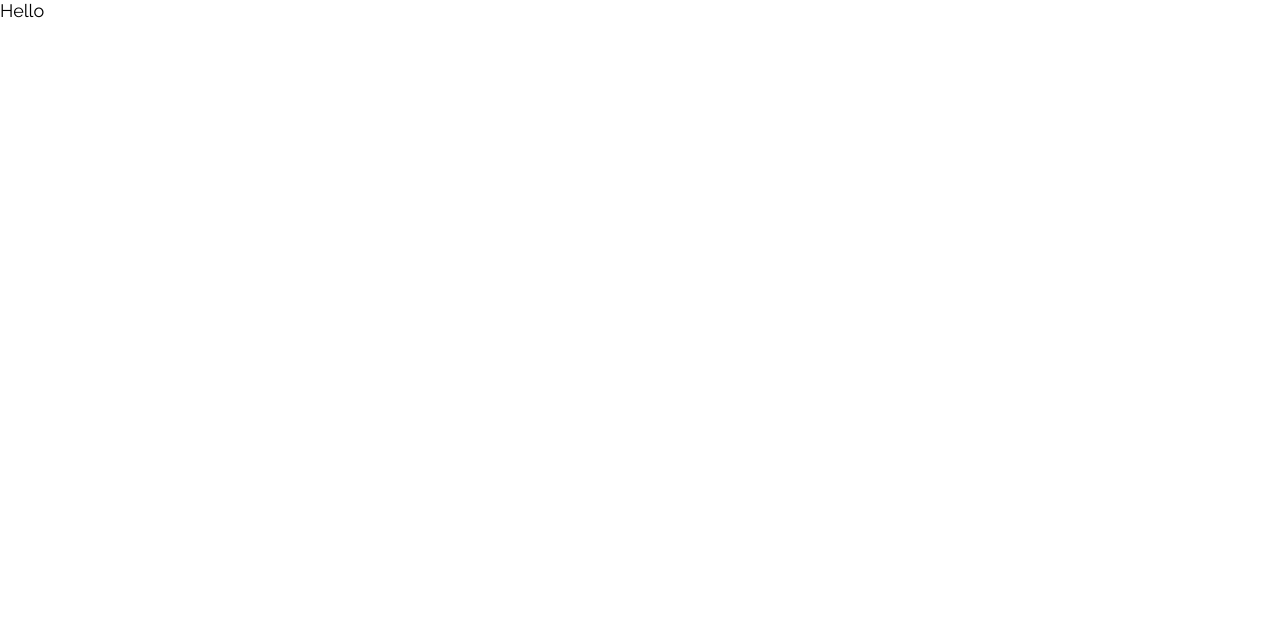
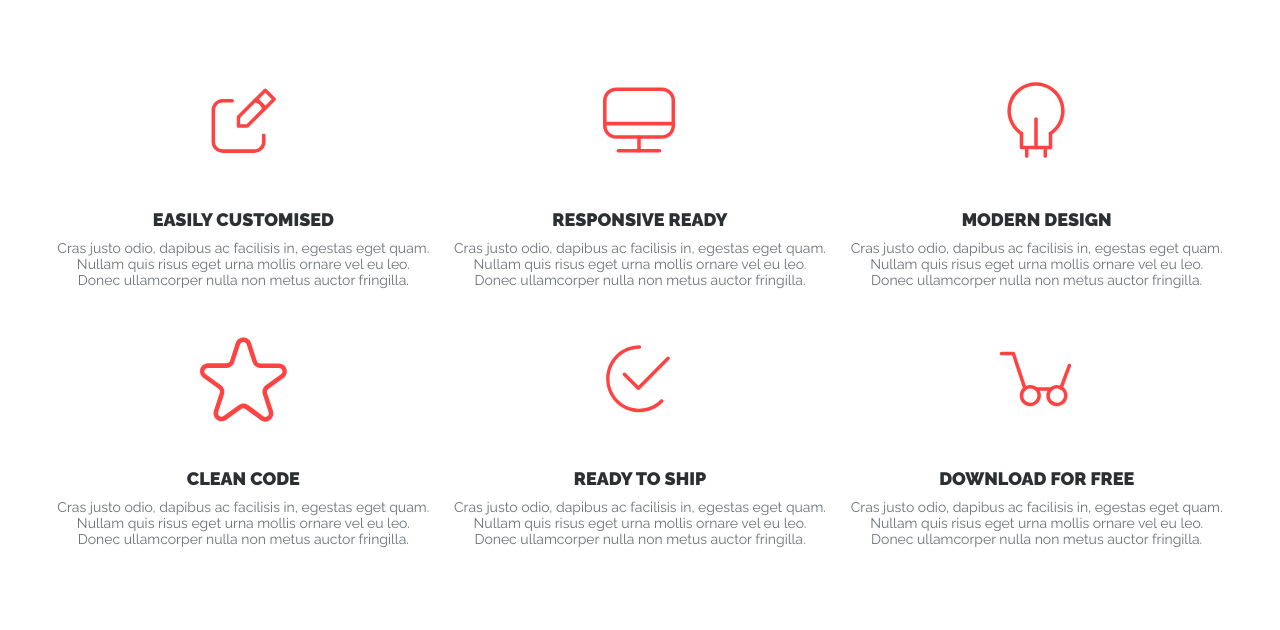
Before and after one commit to AnnaBR01/activebox, a website built with Parcel: page src/index.html in a window 1280 px wide. Built offline with nearby package versions, Linux system fonts and the light colour scheme.

Commit message:
final commit advantages

```diff
--- a/src/index.html
+++ b/src/index.html
@@ -10,6 +10,75 @@
     <title>Activebox</title>
   </head>
   <body>
-    Hello
+    <section class="advantages">
+      <div class="advantages__container container">
+        <div class="advantages__block">
+          <div class="advantages__image">
+            <img src="./images/icon-customised.svg" alt="Easily Customised" />
+          </div>
+          <h4 class="advantages__title">Easily Customised</h4>
+          <p class="advantages__text">
+            Cras justo odio, dapibus ac facilisis in, egestas eget quam. Nullam
+            quis risus eget urna mollis ornare vel eu leo. Donec ullamcorper
+            nulla non metus auctor fringilla.
+          </p>
+        </div>
+        <div class="advantages__block">
+          <div class="advantages__image">
+            <img src="./images/icon-ready.svg" alt="Responsive Ready" />
+          </div>
+          <h4 class="advantages__title">Responsive Ready</h4>
+          <p class="advantages__text">
+            Cras justo odio, dapibus ac facilisis in, egestas eget quam. Nullam
+            quis risus eget urna mollis ornare vel eu leo. Donec ullamcorper
+            nulla non metus auctor fringilla.
+          </p>
+        </div>
+        <div class="advantages__block">
+          <div class="advantages__image">
+            <img src="./images/icon-design.svg" alt="Modern Design" />
+          </div>
+          <h4 class="advantages__title">Modern Design</h4>
+          <p class="advantages__text">
+            Cras justo odio, dapibus ac facilisis in, egestas eget quam. Nullam
+            quis risus eget urna mollis ornare vel eu leo. Donec ullamcorper
+            nulla non metus auctor fringilla.
+          </p>
+        </div>
+        <div class="advantages__block">
+          <div class="advantages__image">
+            <img src="./images/icon-code.svg" alt="Clean Code" />
+          </div>
+          <h4 class="advantages__title">Clean Code</h4>
+          <p class="advantages__text">
+            Cras justo odio, dapibus ac facilisis in, egestas eget quam. Nullam
+            quis risus eget urna mollis ornare vel eu leo. Donec ullamcorper
+            nulla non metus auctor fringilla.
+          </p>
+        </div>
+        <div class="advantages__block">
+          <div class="advantages__image">
+            <img src="./images/icon-ship.svg" alt="Ready to Ship" />
+          </div>
+          <h4 class="advantages__title">Ready to Ship</h4>
+          <p class="advantages__text">
+            Cras justo odio, dapibus ac facilisis in, egestas eget quam. Nullam
+            quis risus eget urna mollis ornare vel eu leo. Donec ullamcorper
+            nulla non metus auctor fringilla.
+          </p>
+        </div>
+        <div class="advantages__block">
+          <div class="advantages__image">
+            <img src="./images/icon-download.svg" alt="Download for Free" />
+          </div>
+          <h4 class="advantages__title">Download for Free</h4>
+          <p class="advantages__text">
+            Cras justo odio, dapibus ac facilisis in, egestas eget quam. Nullam
+            quis risus eget urna mollis ornare vel eu leo. Donec ullamcorper
+            nulla non metus auctor fringilla.
+          </p>
+        </div>
+      </div>
+    </section>
   </body>
 </html>
--- a/src/scss/_utils.scss
+++ b/src/scss/_utils.scss
@@ -25,3 +25,35 @@
     @content;
   }
 }
+
+@mixin button {
+  font-weight: 900;
+  font-size: rem(24px);
+  line-height: rem(28px);
+  text-transform: uppercase;
+  color: map-get($colors, white);
+  background: map-get($colors, red);
+  min-width: 370px;
+  min-height: 80px;
+  cursor: pointer;
+  border: none;
+
+  &:hover {
+    background: map-get($colors, scarlet);
+  }
+
+  &:active {
+    background: map-get($colors, red);
+    box-shadow: 4px 4px 30px map-get($colors, red);
+  }
+
+  @include tablet {
+    min-width: 314px;
+    min-height: 80px;
+  }
+
+  @include mobile {
+    flex-basis: 280px;
+    min-height: 60px;
+  }
+}
--- a/src/scss/_varibles.scss
+++ b/src/scss/_varibles.scss
@@ -5,9 +5,11 @@ $colors: (
   white: #ffffff,
   dark: #2d3033,
   red: #ff4343,
+  grey: #babbc5,
+  scarlet: #e71414,
 );
 
 $breakpoints: (
-  mobile: rem(768px),
-  tablet: rem(1024px),
+  mobile: rem(1024px),
+  tablet: rem(1510px),
 );
--- a/src/scss/screens/_advantages.scss
+++ b/src/scss/screens/_advantages.scss
@@ -0,0 +1,74 @@
+.advantages {
+  padding: 116px 170px;
+
+  @include tablet {
+    padding: 78px 20px 80px;
+  }
+
+  @include mobile {
+    padding: 40px 20px 34px;
+  }
+
+  &__container {
+    display: grid;
+    grid-template: repeat(2, 1fr) / repeat(3, 1fr);
+    column-gap: 30px;
+    row-gap: 88px;
+
+    @include tablet {
+      column-gap: 20px;
+      row-gap: 49px;
+    }
+
+    @include mobile {
+      grid-template: repeat(6, 1fr) / repeat(1, 1fr);
+      row-gap: 41px;
+    }
+  }
+
+  &__block {
+    display: flex;
+    flex-direction: column;
+    align-items: center;
+    text-align: center;
+    justify-content: space-between;
+  }
+
+  &__image img {
+    height: 100px;
+
+    @include tablet {
+      height: 85px;
+    }
+
+    @include mobile {
+      height: 75px;
+    }
+  }
+
+  &__title {
+    margin: 63px 0 42px;
+    color: map-get($colors, dark);
+
+    @include tablet {
+      margin: 53px 0 23px;
+      font-size: rem(18px);
+      line-height: rem(21px);
+    }
+
+    @include tablet {
+      margin: 46px 0 10px; //10 ориентировочно
+      font-size: rem(18px);
+      line-height: rem(21px);
+    }
+  }
+
+  &__text {
+    color: map-get($colors, text-color);
+
+    @include tablet {
+      font-size: rem(14px);
+      line-height: rem(16px);
+    }
+  }
+}
```
Also changed, not shown: src/images/icon-code.svg (added), src/images/icon-customised.svg (added), src/images/icon-design.svg (added), src/images/icon-download.svg (added), src/images/icon-ready.svg (added), src/images/icon-ship.svg (added).
